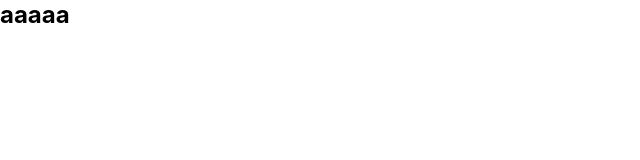
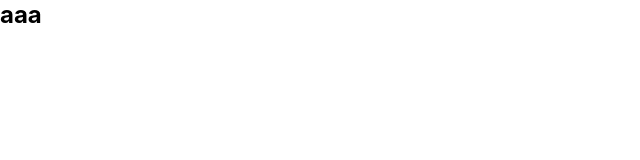
Before and after one commit to hugoffranca/desafioVainoLivros, a React (Vite) app: page / in a window 1280 px wide. Shown: the top 160 px of the page, without its empty margins (0-640 px from the left). Built offline with nearby package versions, Linux system fonts and the light colour scheme.

Commit message:
apaguei todo conteudo

```diff
--- a/src/components/Header/Header.jsx
+++ b/src/components/Header/Header.jsx
@@ -1,14 +1,5 @@
-import logoLivro from "../../assets/logoLivro.png";
-import lupaHeader from "../../assets/lupaHeader.png";
-import Inicio from "../../pages/inicio/Inicio.jsx";
-import LivrosDoados from "../../pages/LivrosDoados/LivrosDoados"
-import QueroDoar from "../../pages/QueroDoar/QueroDoar.jsx"
-import s from "../header/header.module.scss";
-
-import { BrowserRouter, Routes, Route, Link } from "react-router-dom";
-
 export default function Header() {
   return (
-    <h1>aaaaa</h1>
+    <h1>aaa</h1>
   );
 }
```
